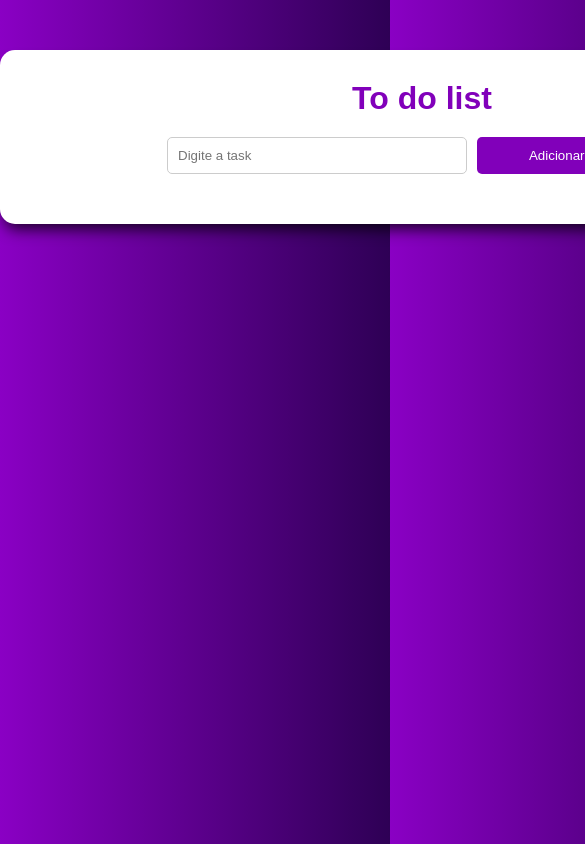
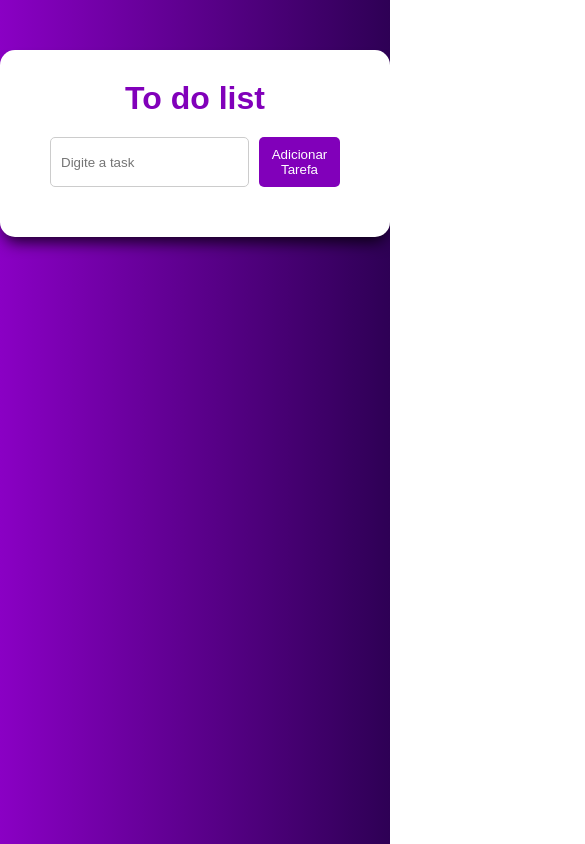
Before and after one commit to VinkarioDev/to-do-list, a plain HTML site: page index.html in a window 390 px wide. Shown: the top 844 px of the page, 585 px wide, since content can reach past the window. Drawn offline with Linux system fonts and the light colour scheme; a web font is replaced by a local one.

Commit message:
style: adiciona responsividade

```diff
--- a/assets/css/style.css
+++ b/assets/css/style.css
@@ -17,7 +17,7 @@ body {
   padding: 30px;
   margin: 50px auto;
   background-color: #fff;
-  width: 100vh;
+  max-width: 400px;
   border-radius: 15px;
   box-shadow: 0 10px 15px -5px rgb(0 0 0 / 0.8);
 }
@@ -49,7 +49,7 @@ body {
   padding: 10px;
   border: none;
   border-radius: 5px;
-  width: 300px;
+  max-width: 300px;
   outline: none;
   border: 1px solid #ccc;
 }
@@ -64,7 +64,7 @@ body {
 .input-to-do-list  button {
   background-color:#8100ba;
   color: #fff;
-  width: 200px;
+  max-width: 200px;
   padding: 10px;
   border: none;
   cursor: pointer;
```
